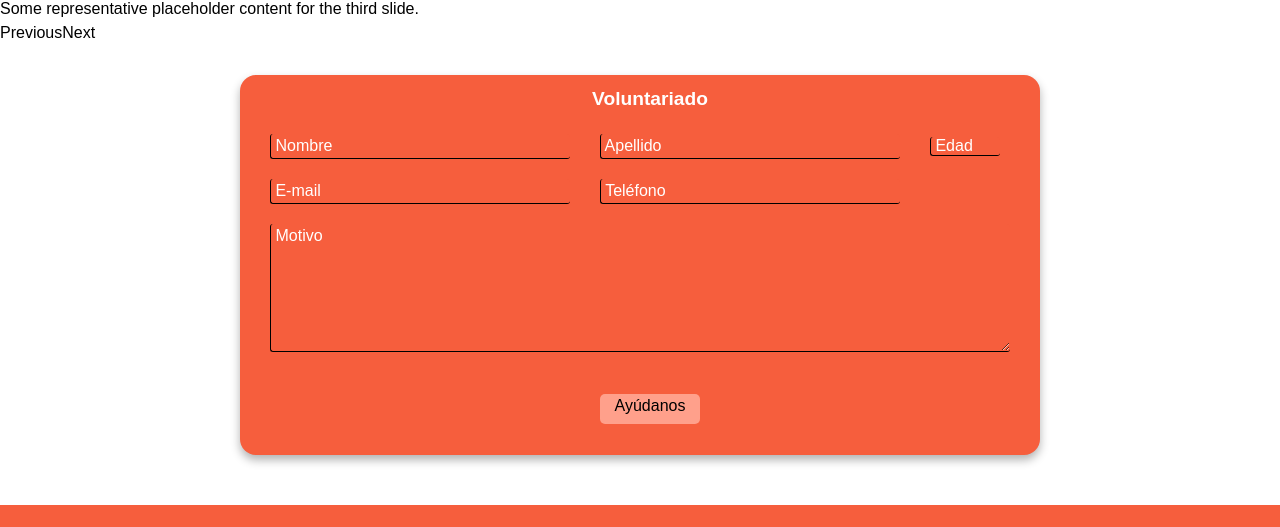
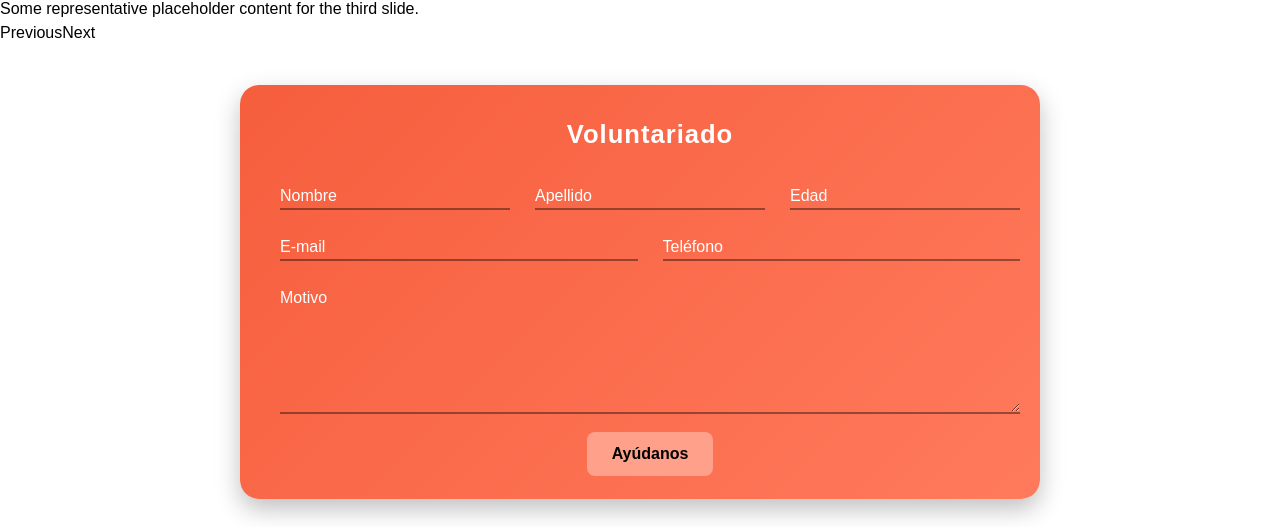
Before and after one commit to JessRoy17/ONG, a React (Vite) app: page / in a window 1280 px wide. Shown: the part 2171-2698 px from the top of the page. Built offline with nearby package versions, Linux system fonts and the light colour scheme.

Commit message:
commit opcional

```diff
--- a/src/components/formulario/formulario.css
+++ b/src/components/formulario/formulario.css
@@ -1,33 +1,34 @@
 form {
  margin: 0 auto;
   max-width: 800px;
-    height: 380px;
-    padding: 10px;
-    padding-left: 30px;
-    background-color: #F65E3D;
-    border-radius: 1em;
+  padding: 30px 40px;
+  background: linear-gradient(135deg, #F65E3D, #ff7a5c);
+  border-radius: 1.2em;
+  box-shadow: 0 10px 25px rgba(0, 0, 0, 0.25);
   display: flex;
-    flex-direction: column;
-    box-shadow: 0px 5px 10px rgba(0, 0, 0, 0.3);
 }
 
 .margenesForm {
-    margin-top: 30px;
-    margin-bottom: 50px;
+  margin-top: 40px;
+  margin-bottom: 60px;
 }
 
-.legendTitulo {
+.legendTitulo,
+.oculto--formulario-legend {
    color: white;
-    font-weight: bold;
+  font-weight: 700;
   text-align: center;
-    font-size: larger;
-    padding-bottom: 20px;
+  font-size: 1.6rem;
+  margin-bottom: 30px;
+  letter-spacing: 1px;
 }
 
 .fieldsetForm {
-    margin-bottom: 20px;
+ display: flex;
+  gap: 25px;
+  margin-bottom: 25px;
+  border: none;
 }
-
 .placeholderColor::placeholder {
     color: white;
 }
@@ -35,16 +36,39 @@ form {
 input,
 textarea {
   color: white;
+  background-color: transparent;
+  border: none;
+  border-bottom: 2px solid rgba(0,0,0,0.4);
+  padding: 10px 5px;
+  width: 100%;
+  font-size: 1rem;
+  transition: border-color 0.3s ease, transform 0.2s ease;
+}
+
+
+input:focus,
+textarea:focus {
   outline: none;
-    font: 1em sans-serif;
-    border-radius: 3px;
-    background-color: #F65E3D;
-    border-bottom: #000 solid 1px;
-    border-left: #000 solid 1px;
-    margin-bottom: 10px;
-    padding: 5px;
-    width: 300px;
+  border-bottom-color: #fff;
+  transform: translateY(-2px);
 }
+
+#edad {
+  width: 80px;
+}
+
+#apellido,
+#tlf {
+  margin-left: 30px;
+}
+
+/* Botón */
+.buttonAyudanos {
+  display: flex;
+  justify-content: center;
+  margin-top: 20px;
+}
+
 
 
 .buttonAyudanos {
@@ -80,6 +104,19 @@ textarea {
     width: 740px;
 }
 
+.buttonAyudanos {
+  justify-content: center;
+}
+
+.buttonAyudanos button,
+.oculto--formulario-button {
+  background-color: #FFA08B;
+  border-radius: 8px;
+  border: none;
+  padding: 10px 25px;
+  font-weight: bold;
+  cursor: pointer;
+}
 
 
 @media (max-width: 1024px) {
--- a/src/components/formulario/formularioPc.tsx
+++ b/src/components/formulario/formularioPc.tsx
@@ -1,45 +1,48 @@
 import './formulario.css'
 
-function formularioPC() {
+function FormularioPC() {
   return (
     <>
-            <form className='margenesForm oculto--formularioPC'>
-                <legend className='legendTitulo'>Voluntariado</legend>
+      {/* PC */}
+      <form className="margenesForm formulario oculto--formularioPC">
+        <fieldset>
+          <legend className="legendTitulo">Voluntariado</legend>
 
-
-                    <fieldset className='fieldsetForm '>
-                        <input className='placeholderColor' type="text" id="nombre" name="user_nombre" placeholder=' Nombre' />
-                        <input className='placeholderColor' type="text" id="apellido" name="user_apellido" placeholder=' Apellido' />
-                        <input className='placeholderColor' type="text" id="edad" name="user_edad" placeholder=' Edad' />
-
+          <fieldset className="fieldsetForm">
+            <input className="placeholderColor" type="text" name="user_nombre" placeholder="Nombre" />
+            <input className="placeholderColor" type="text" name="user_apellido" placeholder="Apellido" />
+            <input className="placeholderColor edad" type="text" name="user_edad" placeholder="Edad" />
           </fieldset>
 
-                    <fieldset className='fieldsetForm'>
-                        <input className='placeholderColor' type="email" id="mail" name="user_mail" placeholder=' E-mail' />
-                        <input className='placeholderColor' type="text" id="tlf" name="user_tlf" placeholder=' Teléfono' />
+          <fieldset className="fieldsetForm">
+            <input className="placeholderColor" type="email" name="user_mail" placeholder="E-mail" />
+            <input className="placeholderColor" type="text" name="user_tlf" placeholder="Teléfono" />
           </fieldset>
 
-                    <fieldset className='fieldsetForm'>
-                        <textarea className='placeholderColor' id="msg" name="motivo" placeholder=' Motivo'></textarea>
+          <fieldset className="fieldsetForm">
+            <textarea className="placeholderColor" name="motivo" placeholder="Motivo" />
           </fieldset>
 
-                    <fieldset className='fieldsetForm buttonAyudanos'>
-                        <button>Ayúdanos</button>
+          <fieldset className="fieldsetForm buttonAyudanos">
+            <button type="submit">Ayúdanos</button>
+          </fieldset>
         </fieldset>
       </form>
 
-            <form className='oculto--formulario'>
-                <legend className='oculto--formulario-legend'>Voluntariado</legend>
-                <input className='placeholderColor' type="text" id="nombre" name="user_nombre" placeholder=' Nombre' />
-                <input className='placeholderColor' type="text" id="apellido" name="user_apellido" placeholder=' Apellido' />
-                <input className='placeholderColor' type="text" id="edad" name="user_edad" placeholder=' Edad' />
-                <input className='placeholderColor' type="email" id="mail" name="user_mail" placeholder=' E-mail' />
-                <input className='placeholderColor' type="text" id="tlf" name="user_tlf" placeholder=' Teléfono' />
-                <textarea className='placeholderColor' id="msg" name="motivo" placeholder=' Motivo'></textarea>
-                <button className='oculto--formulario-button'>Ayúdanos</button>
+      {/* Mobile */}
+      <form className="formulario oculto--formulario">
+        <legend className="oculto--formulario-legend">Voluntariado</legend>
+
+        <input className="placeholderColor" type="text" name="user_nombre" placeholder="Nombre" />
+        <input className="placeholderColor" type="text" name="user_apellido" placeholder="Apellido" />
+        <input className="placeholderColor edad" type="text" name="user_edad" placeholder="Edad" />
+        <input className="placeholderColor" type="email" name="user_mail" placeholder="E-mail" />
+        <input className="placeholderColor" type="text" name="user_tlf" placeholder="Teléfono" />
+        <textarea className="placeholderColor" name="motivo" placeholder="Motivo" />
+        <button className="oculto--formulario-button">Ayúdanos</button>
       </form>
-
     </>
   )
 }
-export default formularioPC
+
+export default FormularioPC
```
Also changed, not shown: 2 other files (tests, documents, lock files or other folders). Lines whose indentation alone changed are shown as unchanged.
